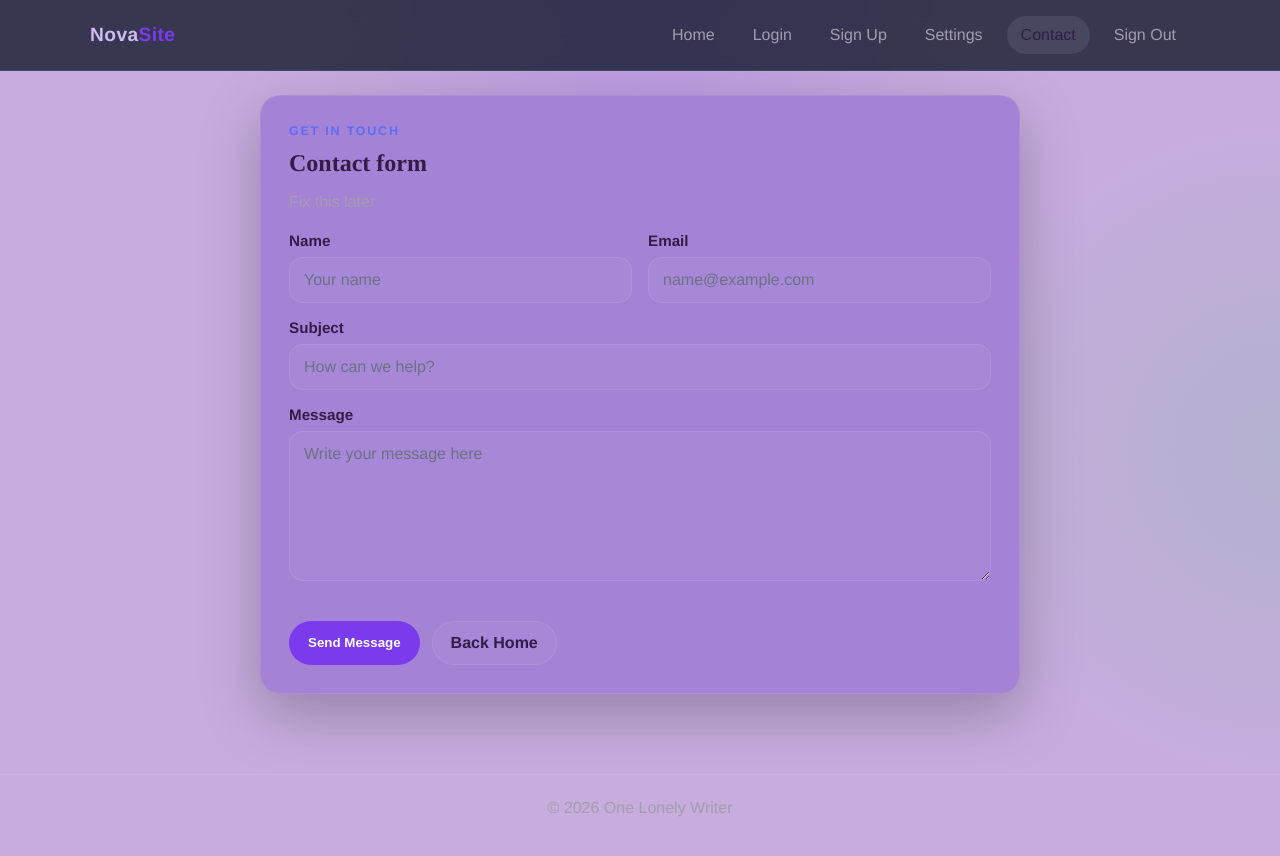
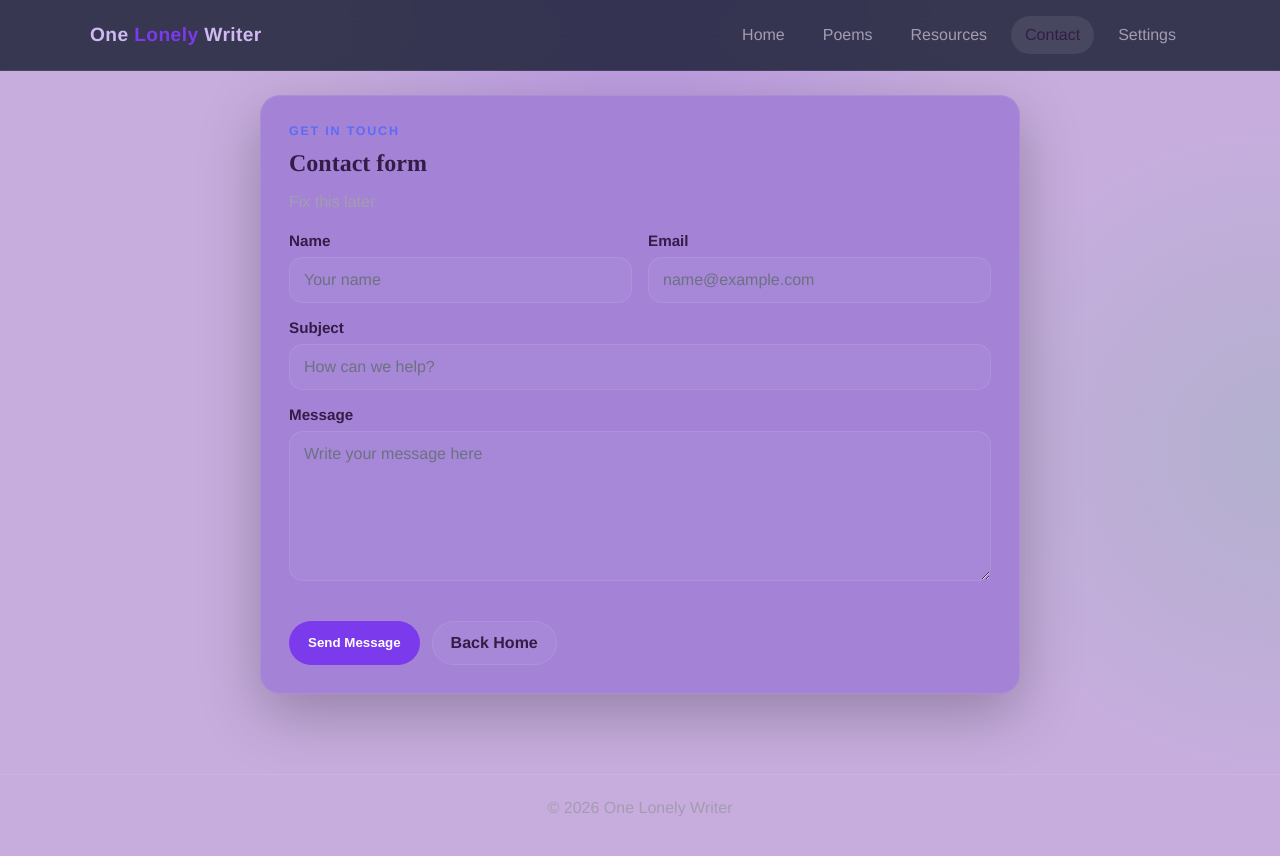
Before and after one commit to PsydameousSharm/OneLonelyWriter, a Jekyll site: the page built from contact.html, in a window 1280 px wide. Shown: the top 856 px of the page. Built offline with Jekyll 4.4.1, drawn with Linux system fonts in a browser that asks for light colours.

Commit message:
Update contact.html

```diff
--- a/contact.html
+++ b/contact.html
@@ -1,25 +1,8 @@
-<!doctype html>
-<html lang="en">
-<head>
-  <meta charset="utf-8">
-  <meta name="viewport" content="width=device-width, initial-scale=1">
-  <title>Contact</title>
-  <link rel="stylesheet" href="styles.css">
-</head>
-<body>
-  <header class="navbar">
-    <div class="container navbar-inner">
-      <a class="brand" href="index.html">Nova<span>Site</span></a>
-      <nav class="nav-links">
-        <a href="index.html">Home</a>
-        <a href="login.html">Login</a>
-        <a href="signup.html">Sign Up</a>
-        <a href="settings.html">Settings</a>
-        <a class="active" href="contact.html">Contact</a>
-        <a href="signout.html">Sign Out</a>
-      </nav>
-    </div>
-  </header>
+---
+layout: default
+title: Contact
+permalink: /contact/
+---
 
   <main class="section">
     <div class="container panel form-wrap">
@@ -56,9 +39,3 @@
       </form>
     </div>
   </main>
-
-  <footer class="footer">
-    <div class="container">© 2026 One Lonely Writer</div>
-  </footer>
-</body>
-</html>
```
